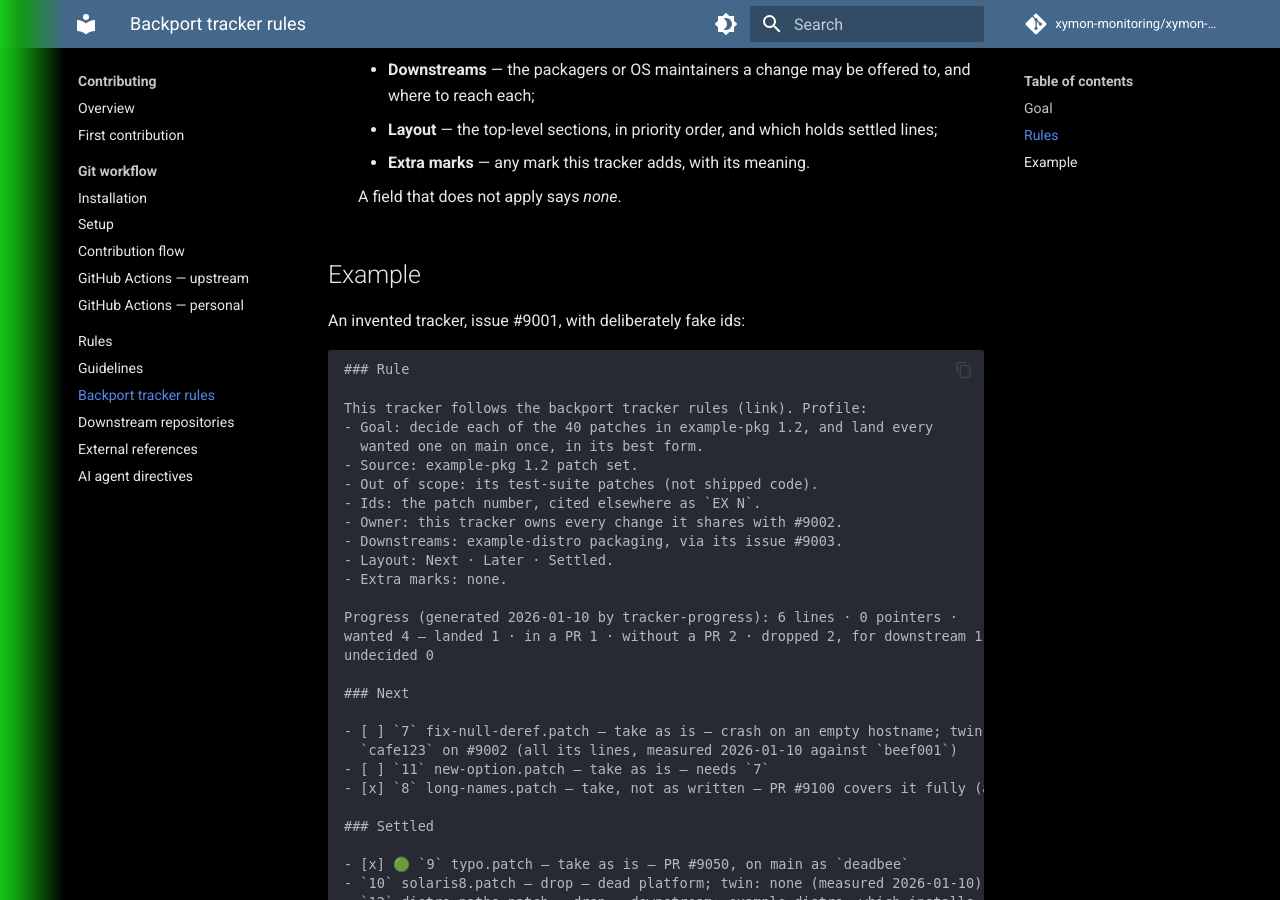
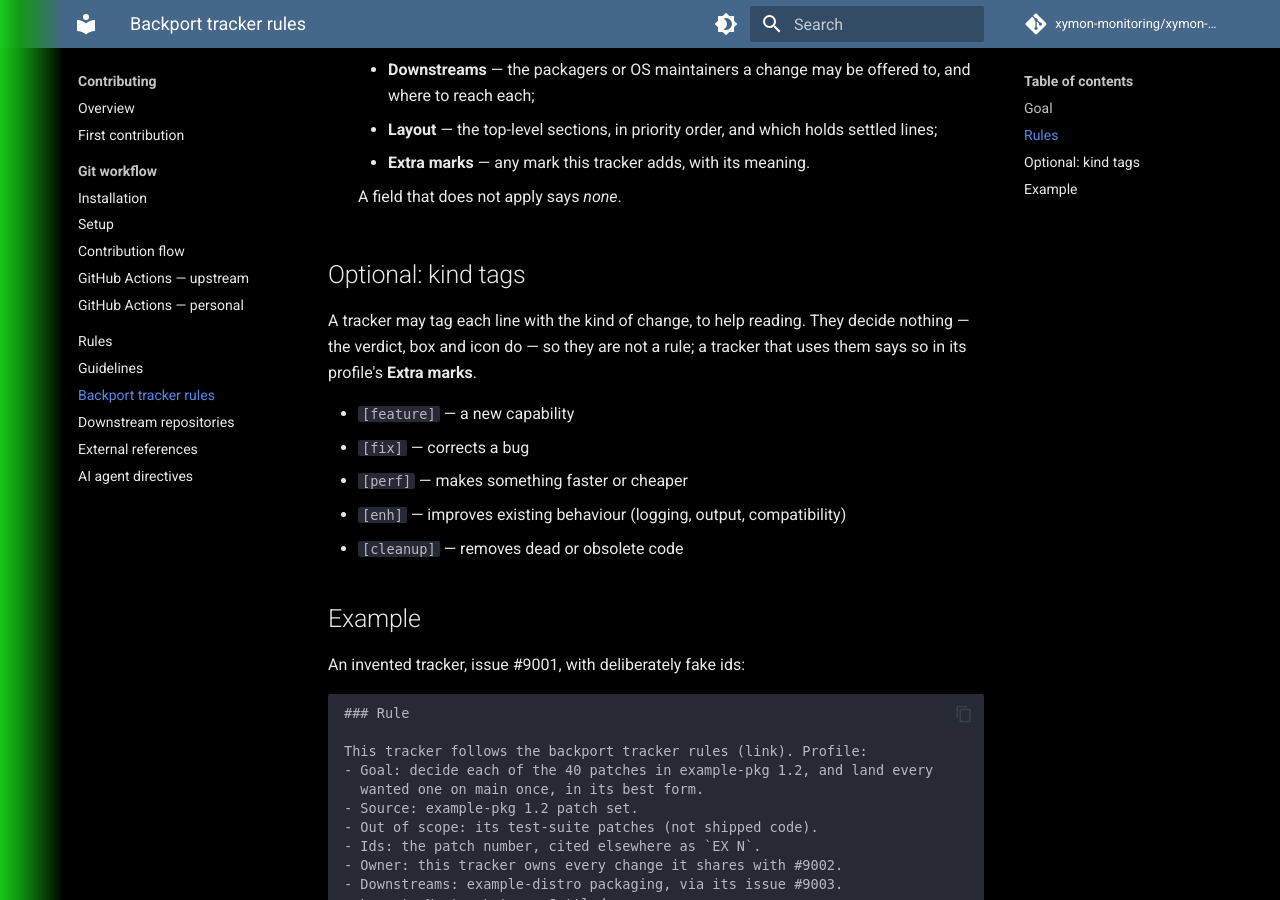
Before and after one commit to xymon-monitoring/xymon-wiki, an MkDocs documentation site: the page built from docs/contributing/backport-tracker-rules.md, in a window 1280 px wide and 900 px high, scrolled down 2307 px. Built offline with MkDocs 1.6.1 and Material for MkDocs 9.7.7, drawn with Linux system fonts in a browser that asks for light colours; comment, search, counter and statistics services are not loaded.

Commit message:
contributing: define kind tags once, as an optional vocabulary
Kind tags such as [feature] and [fix] describe any code change, but each
tracker had to define its own list (xymon#106 carried nine, two of which
were not kinds: [n/a] repeated the verdict, [enh?] was a status). They
answer none of the goal's questions, so they are not a rule; the page now
defines five as an optional vocabulary that a tracker adopts by naming it
in its profile's Extra marks.

```diff
--- a/docs/contributing/backport-tracker-rules.md
+++ b/docs/contributing/backport-tracker-rules.md
@@ -96,6 +96,18 @@ for prose.
 
     A field that does not apply says *none*.
 
+## Optional: kind tags
+
+A tracker may tag each line with the kind of change, to help reading. They
+decide nothing — the verdict, box and icon do — so they are not a rule; a
+tracker that uses them says so in its profile's **Extra marks**.
+
+- `[feature]` — a new capability
+- `[fix]` — corrects a bug
+- `[perf]` — makes something faster or cheaper
+- `[enh]` — improves existing behaviour (logging, output, compatibility)
+- `[cleanup]` — removes dead or obsolete code
+
 ## Example
 
 An invented tracker, issue #9001, with deliberately fake ids:
```
